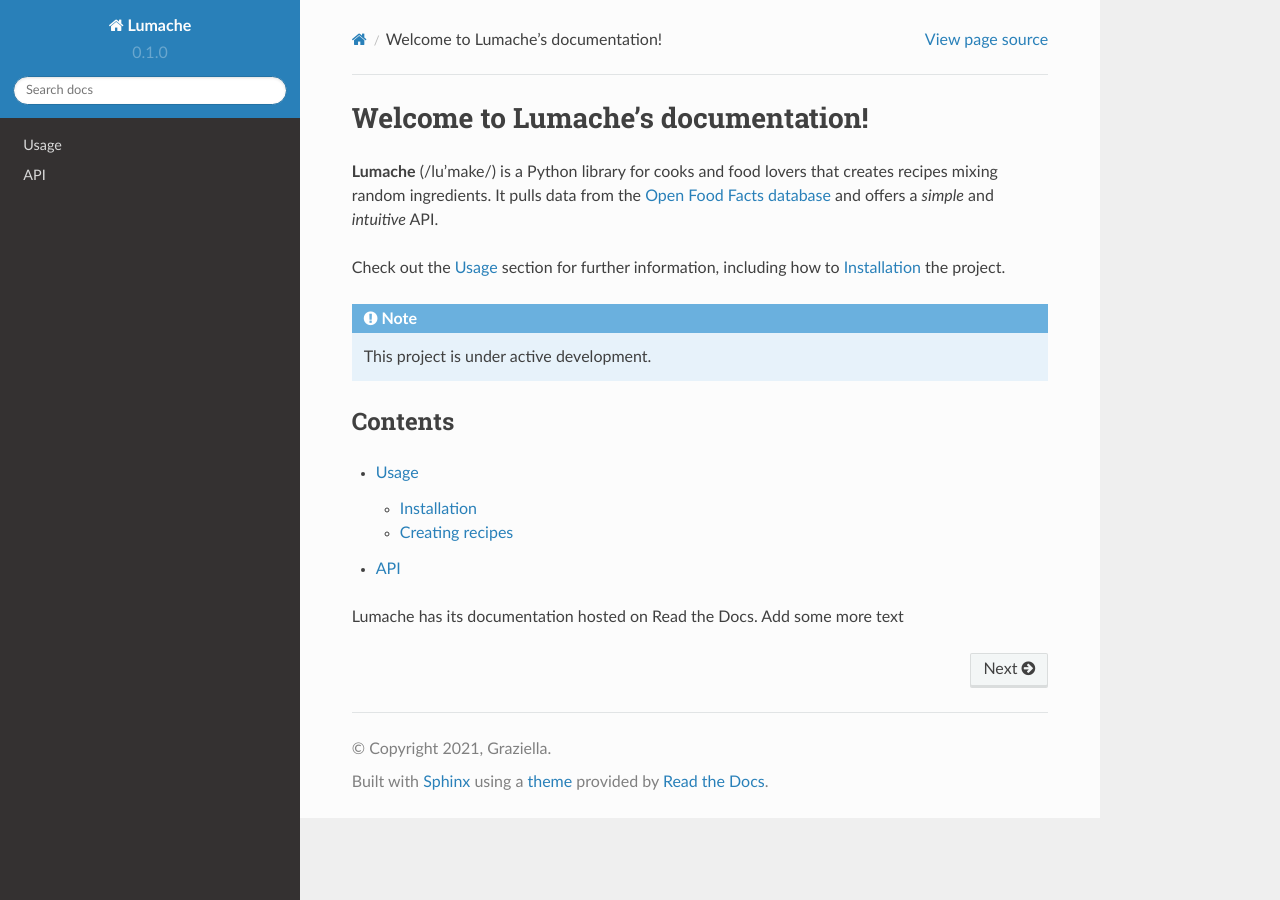
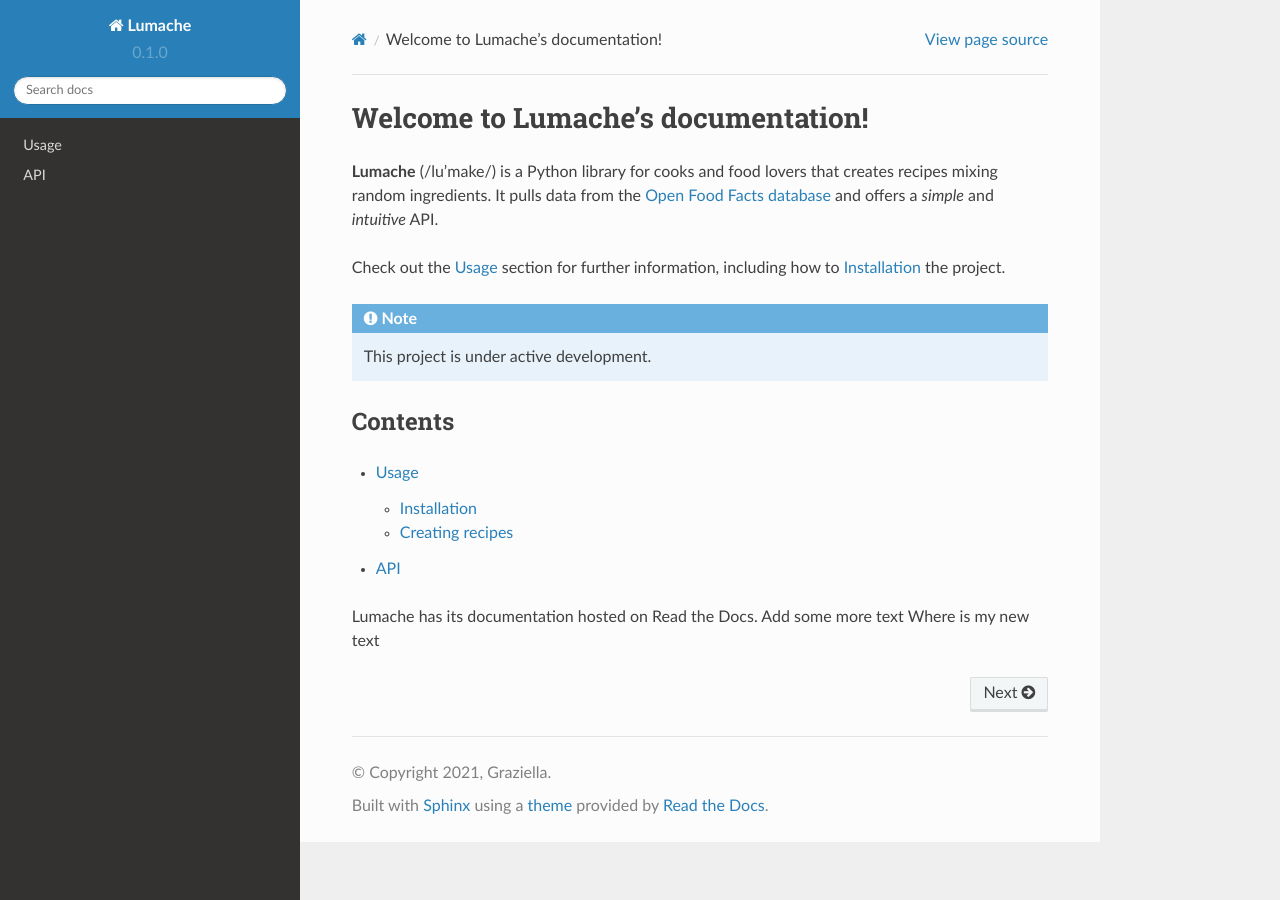
Before and after one commit to seeker2006/testdocpub, a Sphinx documentation site: the page built from docs/source/index.rst, in a window 1280 px wide. Built offline with Sphinx 7.4.7 and the Read the Docs theme 2.0.0, drawn with Linux system fonts in a browser that asks for light colours.

Commit message:
Update index.rst
add new text

```diff
--- a/docs/source/index.rst
+++ b/docs/source/index.rst
@@ -23,3 +23,4 @@
 
 Lumache has its documentation hosted on Read the Docs.
 Add some more text
+Where is my new text
```
